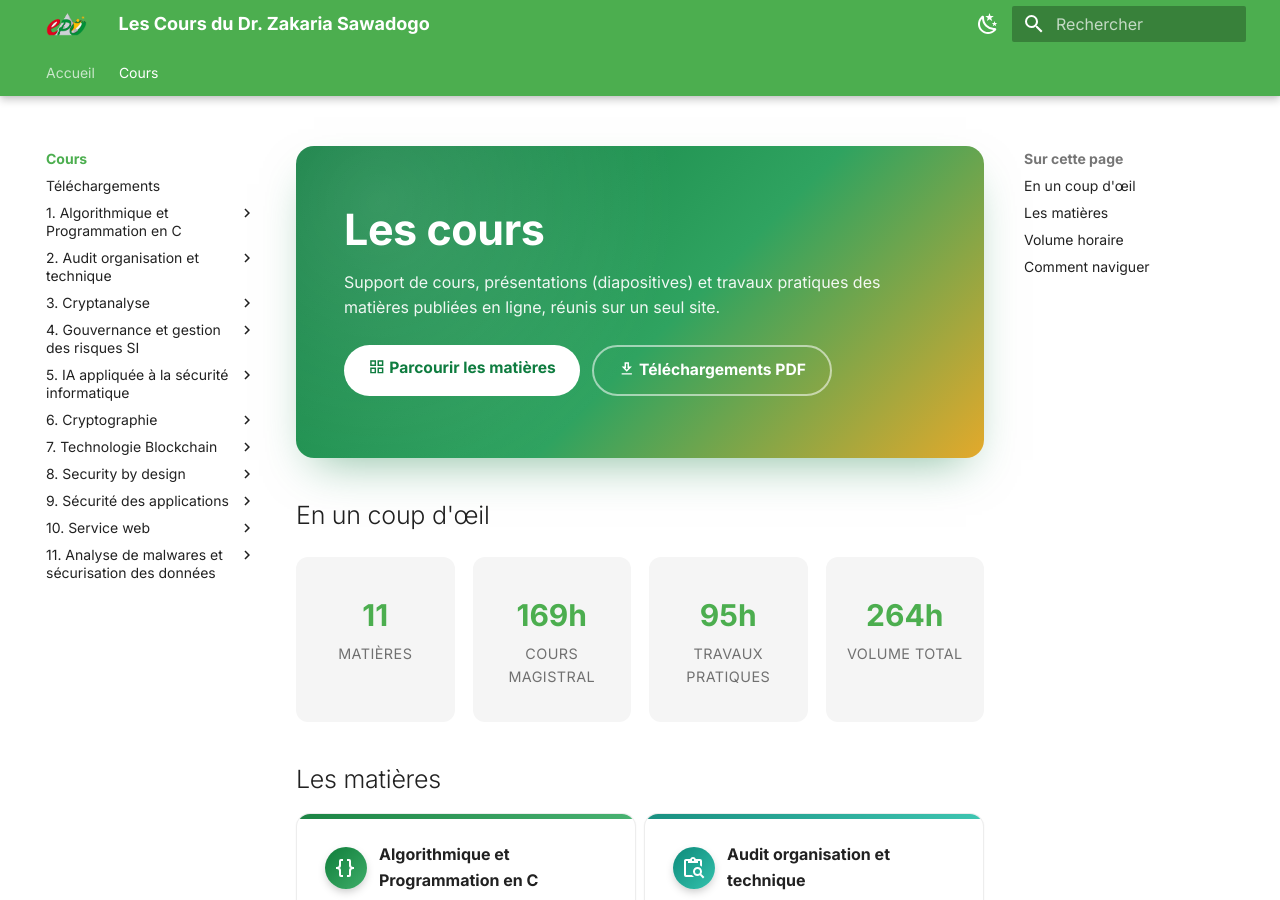
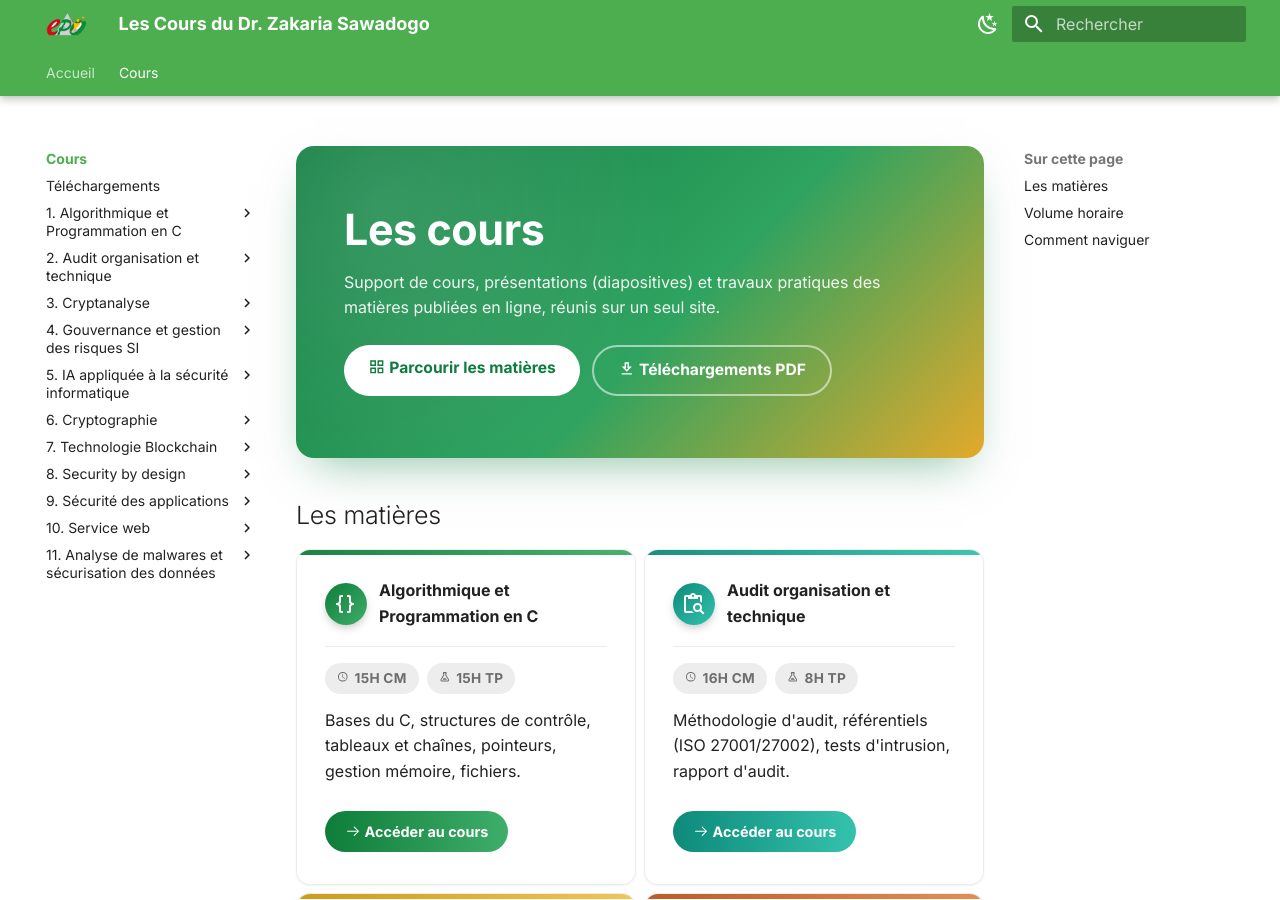
Before and after one commit to zakaria-sawadogo/cours-securite-informatique, an MkDocs documentation site: the page built from docs/cours/index.md, in a window 1280 px wide and 900 px high. Built offline with MkDocs 1.6.1 and Material for MkDocs 9.7.7, drawn with Linux system fonts in a browser that asks for light colours.

Commit message:
Supprime la section 'En un coup d'œil' de la page Cours

```diff
--- a/docs/cours/index.md
+++ b/docs/cours/index.md
@@ -9,27 +9,6 @@ Support de cours, présentations (diapositives) et travaux pratiques des matièr
 [:material-download-outline: Téléchargements PDF](telechargements.md){ .md-button }
 </span>
 
-</div>
-
-## En un coup d'œil
-
-<div class="stats-row" markdown>
-<div class="stat" markdown>
-<span class="stat-value">11</span>
-<span class="stat-label">Matières</span>
-</div>
-<div class="stat" markdown>
-<span class="stat-value">169h</span>
-<span class="stat-label">Cours magistral</span>
-</div>
-<div class="stat" markdown>
-<span class="stat-value">95h</span>
-<span class="stat-label">Travaux pratiques</span>
-</div>
-<div class="stat" markdown>
-<span class="stat-value">264h</span>
-<span class="stat-label">Volume total</span>
-</div>
 </div>
 
 ## Les matières
```
